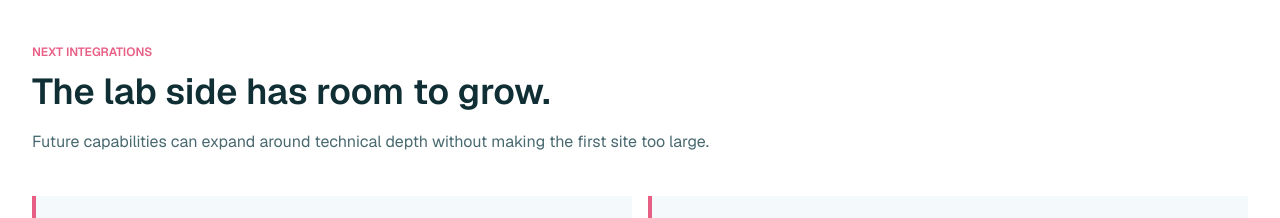
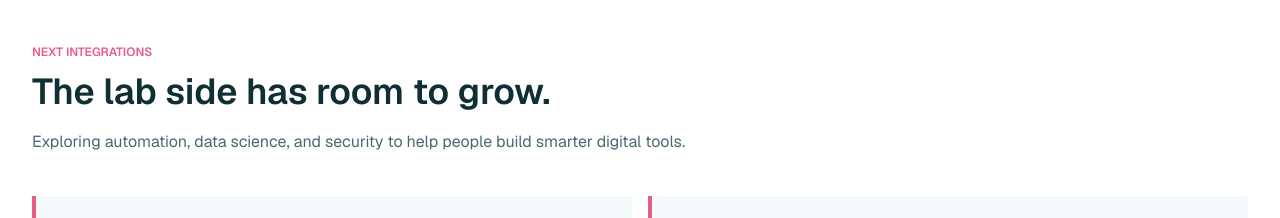
Before and after one commit to zinns/website, a Next.js app: page / in a window 1280 px wide. Shown: the part 5560-5778 px from the top of the page. Built offline with nearby package versions, Linux system fonts and the light colour scheme.

Commit message:
fix(site): clarify copy and deploy policy (#99) (#100)
Co-authored-by: github-actions[bot] <41898282+github-actions[bot]@users.noreply.github.com>

```diff
--- a/pnpm-workspace.yaml
+++ b/pnpm-workspace.yaml
@@ -1,5 +1,8 @@
 packages:
   - '.'
+
+# Apply the same one-day dependency quarantine in every environment.
+minimumReleaseAge: 1440
 
 allowBuilds:
   sharp: true
--- a/src/app/content.ts
+++ b/src/app/content.ts
@@ -359,7 +359,7 @@ export const siteCopy: Record<Locale, SiteCopy> = {
       eyebrow: 'Next integrations',
       title: 'The lab side has room to grow.',
       description:
-        'Future capabilities can expand around technical depth without making the first site too large.',
+        'Exploring automation, data science, and security to help people build smarter digital tools.',
       items: [
         {
           title: 'Python automations',
@@ -631,7 +631,7 @@ export const siteCopy: Record<Locale, SiteCopy> = {
       eyebrow: 'Próximas integraciones',
       title: 'El lado laboratorio tiene espacio para crecer.',
       description:
-        'Las capacidades futuras pueden expandirse con profundidad técnica sin hacer demasiado grande la primera versión.',
+        'Exploramos automatización, ciencia de datos y seguridad para crear herramientas digitales más útiles.',
       items: [
         {
           title: 'Automatizaciones en Python',
```
Also changed, not shown: 2 other files (tests, documents, lock files or other folders).
